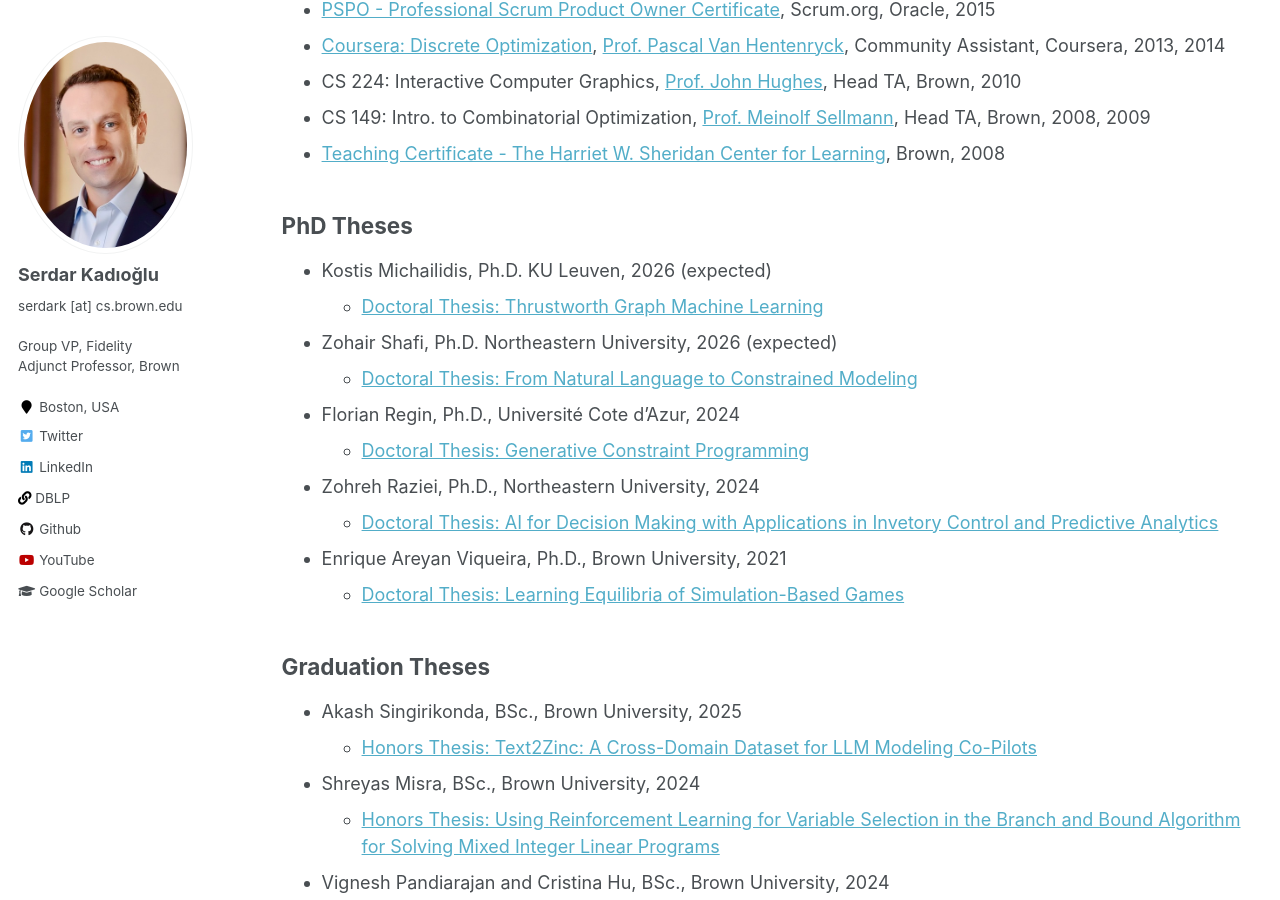
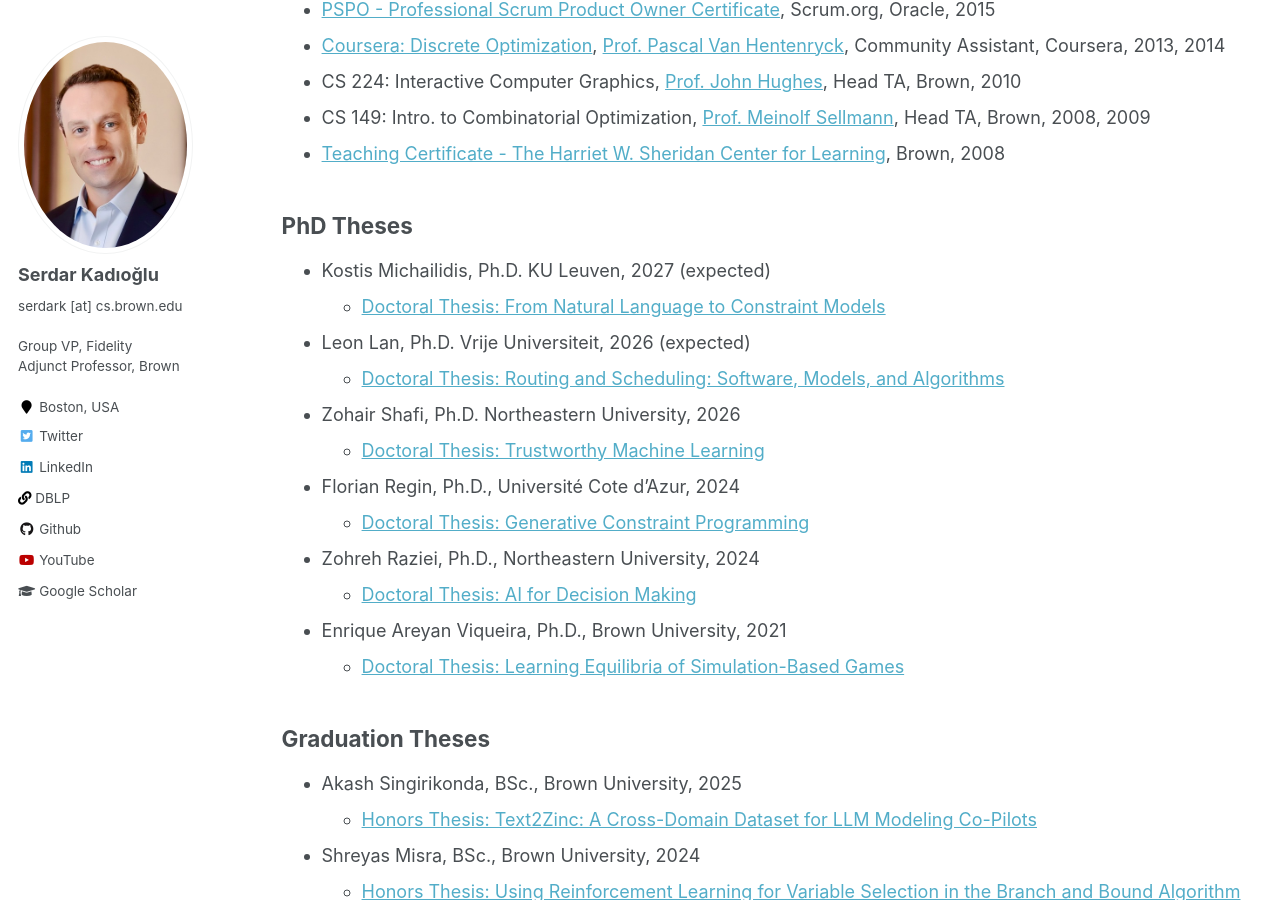
Before and after one commit to skadio/skadio.github.io, a Jekyll site: the page built from _pages/teaching.md, in a window 1280 px wide and 900 px high, scrolled down 437 px. Built offline with Jekyll 4.4.1, drawn with Linux system fonts in a browser that asks for light colours.

Commit message:
Update teaching.md

```diff
--- a/_pages/teaching.md
+++ b/_pages/teaching.md
@@ -25,14 +25,16 @@ author_profile: true
 - [Teaching Certificate - The Harriet W. Sheridan Center for Learning](https://www.brown.edu/about/administration/sheridan-center/), Brown, 2008
 
 ## PhD Theses
-* Kostis Michailidis, Ph.D. KU Leuven, 2026 (expected)
-  * [Doctoral Thesis: Thrustworth Graph Machine Learning]()
-* Zohair Shafi, Ph.D. Northeastern University, 2026 (expected)
-  * [Doctoral Thesis: From Natural Language to Constrained Modeling]()
+* Kostis Michailidis, Ph.D. KU Leuven, 2027 (expected)
+  * [Doctoral Thesis: From Natural Language to Constraint Models]()
+* Leon Lan, Ph.D. Vrije Universiteit, 2026 (expected)
+  * [Doctoral Thesis: Routing and Scheduling: Software, Models, and Algorithms]()
+* Zohair Shafi, Ph.D. Northeastern University, 2026
+  * [Doctoral Thesis: Trustworthy Machine Learning]()
 * Florian Regin, Ph.D., Université Cote d'Azur, 2024
   * [Doctoral Thesis: Generative Constraint Programming](https://theses.hal.science/tel-04997072v1/document)
 * Zohreh Raziei, Ph.D., Northeastern University, 2024
-  * [Doctoral Thesis: AI for Decision Making with Applications in Invetory Control and Predictive Analytics](https://repository.library.northeastern.edu/files/neu:ms35wj46m)
+  * [Doctoral Thesis: AI for Decision Making](https://repository.library.northeastern.edu/files/neu:ms35wj46m)
 * Enrique Areyan Viqueira, Ph.D., Brown University, 2021
   * [Doctoral Thesis: Learning Equilibria of Simulation-Based Games](https://cs.brown.edu/media/filer_public/56/40/56408eea-0a13-499d-816c-f756ed3633b8/areyanviqueiraenrique.pdf)
 
```
